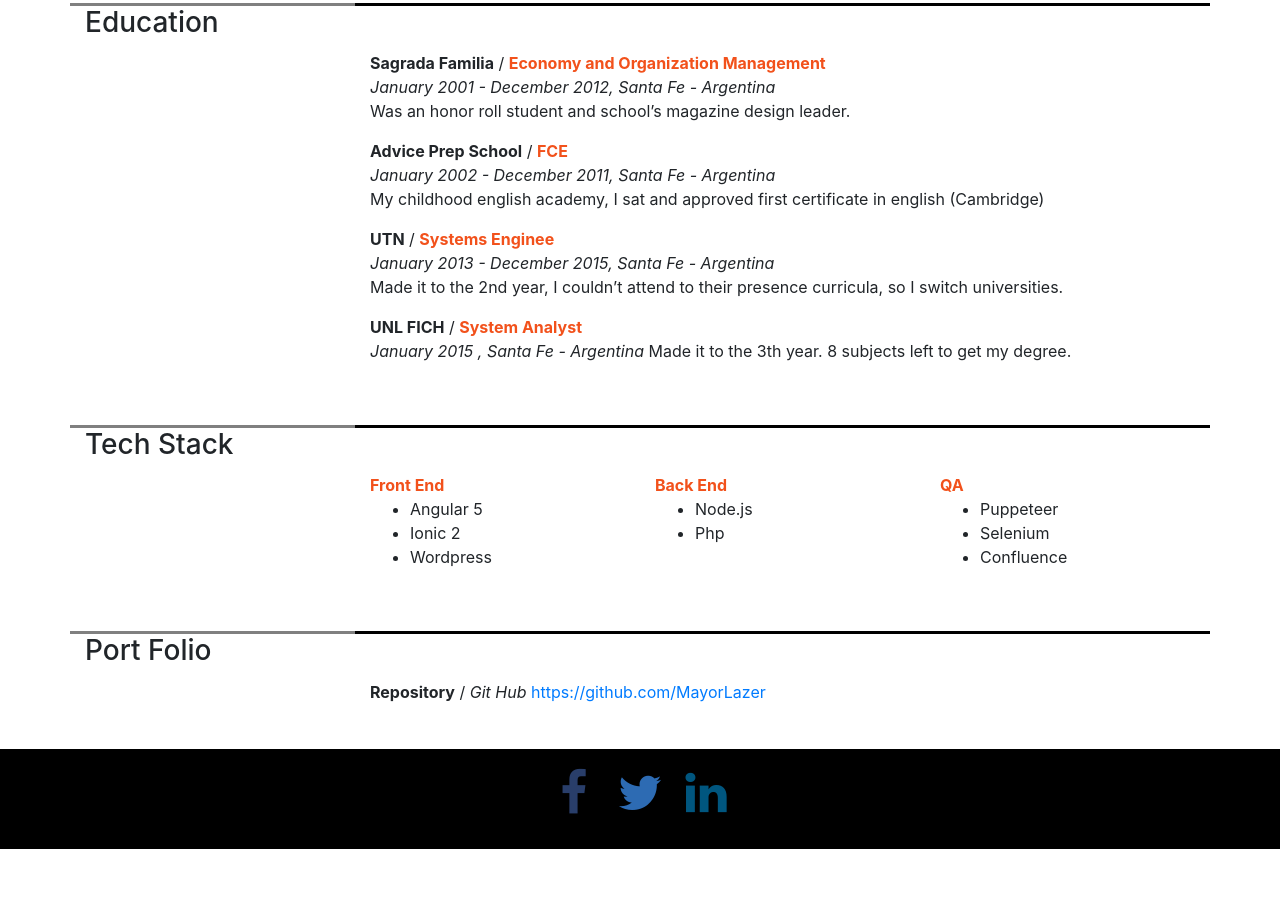
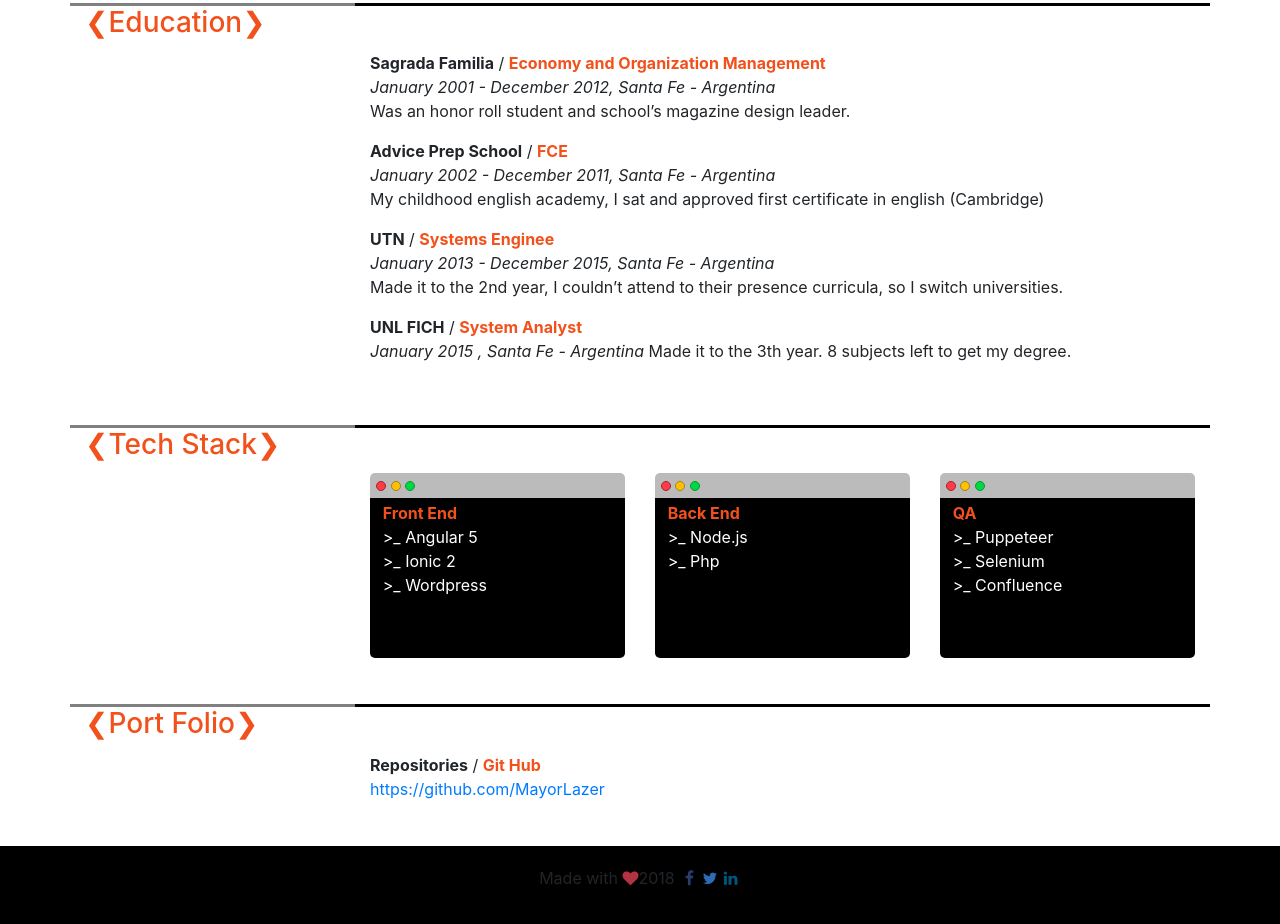
Before and after one commit to MayorLazer/cv-sebas, a plain HTML site: page index.html in a window 1280 px wide. Shown: the part 936-1860 px from the top of the page. Before the commit the page ends 1785 px from the top, so only its background shows below. Drawn offline with nearby package versions, Linux system fonts and the light colour scheme.

Commit message:
[FEAT] TechStack as Terminal, Headers title are now code like, footer icons reduce

```diff
--- a/css/main.css
+++ b/css/main.css
@@ -112,6 +112,9 @@ article {
 article header {
     border-top: 3px solid gray;
 }
+article header h3 {
+    color: #f2511b;
+}
 .article-content {
     border-top: 3px solid #000000;
     padding: 4% 1%;
@@ -143,12 +146,66 @@ article header {
     float: right;
 }
 
+#tech-stack  ul {
+    padding: 0;
+    list-style: none;
+}
+#tech-stack li::before {
+    content: ">_ ";
+}
+#tech-stack .fake-content {
+    background-color: black;
+    color: white;
+    border-radius: 0 0 5px 5px;
+    padding: 1% 5%;
+    height: 10em;
+}
+.fake-menu {
+    z-index: 999;
+    height: 25px;
+    background-color: #bbb;
+    margin: 0 auto;
+    border-top-right-radius: 5px;
+    border-top-left-radius: 5px;
+}
+.fake-button {
+    height: 10px;
+    width: 10px;
+    border-radius: 50%;
+    border: 1px solid #000;
+    position: relative;
+    left: 6px;
+    background-color: #ff3b47;
+    border-color: #9d252b;
+    display: inline-block;
+}
+.minimize {
+    background-color: #ffc100;
+    border-color: #9d802c;
+}
+.zoom {
+    background-color: #00d742;
+    border-color: #049931;
+}
+
 footer {
     width: 100%;
     height: 100px;
     background-color: black;
     text-align: center;
     padding: 20px;
+    display: inline-flex;
+    align-items: center;
+    justify-content: center;
+}
+footer aside {
+    display: inline-flex;
+}
+#footer-1 {
+    flex-grow: 1;
+}
+#footer-2 {
+    flex-grow: 0;
 }
 .fa-twitter {
     color: #4099FF;
@@ -159,10 +216,14 @@ footer {
 .fa-linkedin {
     color: #007bb6;
 }
+.fa-heart {
+    color: #FF495F;
+}
 .fa {
     opacity: 0.7;
     transition: 1s;
     -webkit-transition: 1s;
+    font-size: 12px;
 }
 .fa:hover {
     opacity: 1;
--- a/index.html
+++ b/index.html
@@ -77,7 +77,7 @@
     </article>
     <article id="intro" class="row" data-aos="top-bottom">
         <header class="col-12 col-sm-3">
-            <h3>Intro</h3>
+            <h3>&#10094;Intro&#10095;</h3>
         </header>
         <div class="article-content col-12 col-sm-9">
             <p>
@@ -89,7 +89,8 @@
     </article>
     <article id="experience" class="row">
         <header class="col-12 col-sm-3">
-            <h3>Experience</h3>
+            <h3>&#10094;Experience&#10095;</h3>
+            <i class="fa fa-work fa-3x"></i>
         </header>
         <div class="article-content col-12 col-sm-9">
             <p data-aos="zoom-in">
@@ -117,7 +118,7 @@
     </article>
     <article id="education" class="row">
         <header class="col-12 col-sm-3">
-            <h3>Education</h3>
+            <h3>&#10094;Education&#10095;</h3>
         </header>
         <div class="article-content col-12 col-sm-9">
             <p data-aos="fade-left">
@@ -147,11 +148,17 @@
     </article>
     <article id="tech-stack" class="row">
         <header class="col-12 col-sm-3">
-            <h3>Tech Stack</h3>
+            <h3>&#10094;Tech Stack&#10095;</h3>
         </header>
         <div class="article-content col-12 col-sm-9">
             <div class="row">
-                <div class="col-4" data-aos="fade-right">
+                <div class="col-12 col-md-4" data-aos="fade-right">
+                    <div class="fake-menu">
+                        <span class="fake-button"></span>
+                        <span class="fake-button minimize"></span>
+                        <span class="fake-button zoom"></span>
+                    </div>
+                    <div class="fake-content">
                         <strong>Front End</strong>
                         <ul>
                             <li>Angular 5</li>
@@ -159,15 +166,27 @@
                             <li>Wordpress</li>
                         </ul>
                     </div>
-                <div class="col-4" data-aos="fade-top">
-                    <strong>Back End</strong>
+                </div>
+                <div class="col-12 col-md-4" data-aos="fade-top">
+                    <div class="fake-menu">
+                        <span class="fake-button"></span>
+                        <span class="fake-button minimize"></span>
+                        <span class="fake-button zoom"></span>
+                    </div>
+                    <div class="fake-content"><strong>Back End</strong>
                         <ul>
                             <li>Node.js</li>
                             <li>Php</li>
                         </ul>
                     </div>
-                <div class="col-4" data-aos="fade-left">
-                    <strong>QA</strong> <br>
+                </div>
+                <div class="col-12 col-md-4" data-aos="fade-left">
+                    <div class="fake-menu">
+                        <span class="fake-button"></span>
+                        <span class="fake-button minimize"></span>
+                        <span class="fake-button zoom"></span>
+                    </div>
+                    <div class="fake-content"><strong>QA</strong> <br>
                         <ul>
                             <li>Puppeteer</li>
                             <li>Selenium</li>
@@ -176,13 +195,14 @@
                     </div>
                 </div>
             </div>
+        </div>
     </article>
-    <article id="port-folio" class="row" data-aos="fade-left">
+    <article id="port-folio" class="row">
         <header class="col-12 col-sm-3">
-            <h3>Port Folio</h3>
+            <h3>&#10094;Port Folio&#10095;</h3>
         </header>
-        <div class="article-content col-12 col-sm-9">
-            <b>Repository</b> / <i>Git Hub</i>
+        <div class="article-content col-12 col-sm-9" data-aos="fade-left">
+            <b>Repositories</b> / <strong>Git Hub</strong><br>
             <a href="https://github.com/MayorLazer">https://github.com/MayorLazer</a>
         </div>
     </article>
@@ -191,9 +211,15 @@
 
 <!-- Footer -->
 <footer>
-    <a href='#'><i class="fa fa-facebook fa-3x fa-fw"></i></a>
-    <a href='#'><i class="fa fa-twitter fa-3x fa-fw"></i></a>
-    <a href='#'><i class="fa fa-linkedin fa-3x fa-fw"></i></a>
+    <aside id="footer-1">
+        <span> Made with <i class="fa fa-heart"></i> </span>
+        <script> document.write(new Date().getFullYear()) </script>
+    </aside>
+    <aside id="footer-2">
+        <a target="_blank" href='https://facebook.com/sebas.martorell'><i class="fa fa-facebook fa-1x fa-fw"></i></a>
+        <a target="_blank" href='https://twitter/bizcochoasesino'><i class="fa fa-twitter fa-1x fa-fw"></i></a>
+        <a target="_blank" href='https://linkedin/sebasmartorell'><i class="fa fa-linkedin fa-1x fa-fw"></i></a>
+    </aside>
 </footer>
 
 <!-- Script Imports -->
```
Also changed, not shown: css/normalize.css. Lines whose indentation alone changed are shown as unchanged.
